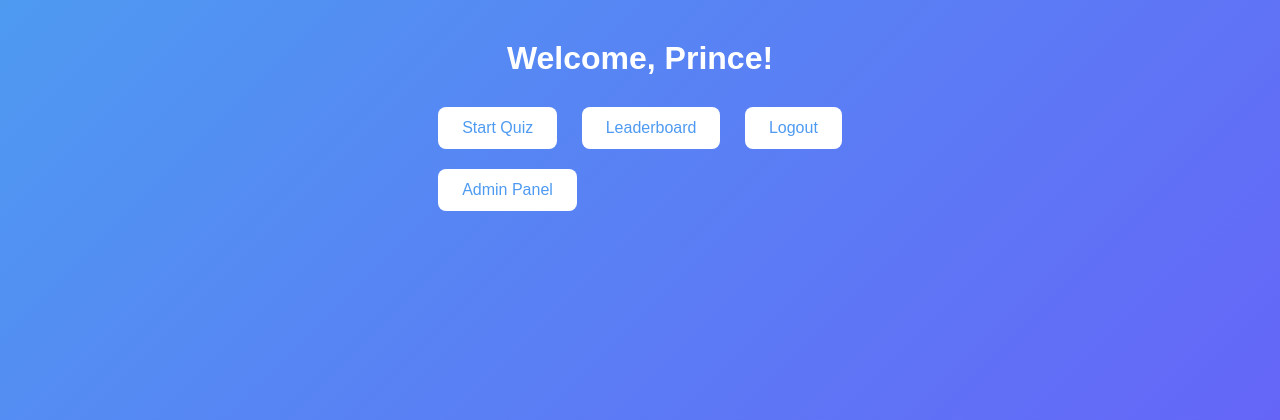
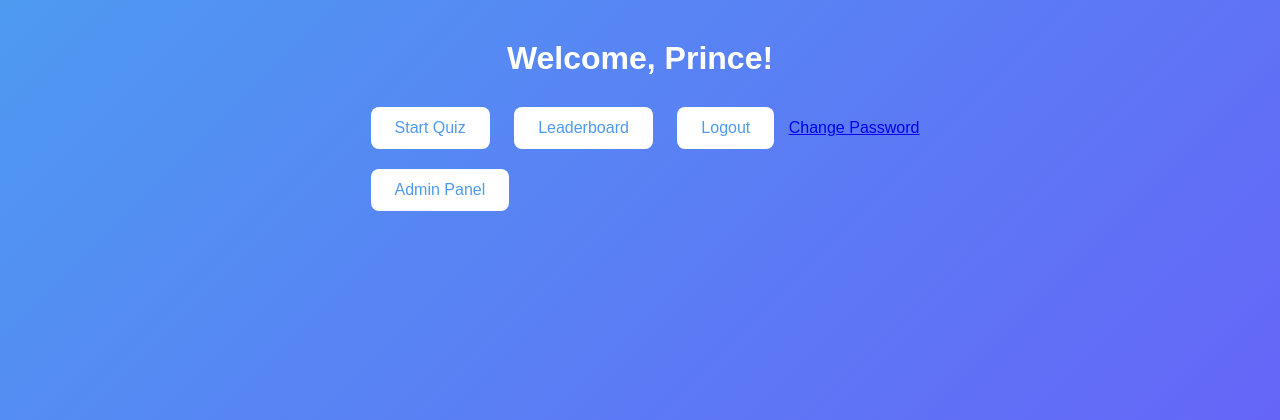
Before and after one commit to Prince159-beep/PrinceSpark, a Flask app: page /dashboard in a window 1280 px wide. Shown: the top 420 px of the page. Run offline with Flask 3, Linux system fonts and the light colour scheme; a user stored in the database is signed in.

Commit message:
Add 'Change Password' link to dashboard

```diff
--- a/templates/dashboard.html
+++ b/templates/dashboard.html
@@ -13,6 +13,7 @@
             <a href="{{ url_for('difficulty') }}" class="btn">Start Quiz</a>
             <a href="{{ url_for('leaderboard') }}" class="btn">Leaderboard</a>
             <a href="{{ url_for('logout') }}" class="btn">Logout</a>
+            <a href="{{ url_for('change_password') }}">Change Password</a>
         </div>
 
         {% if username == 'Prince' %}
```
